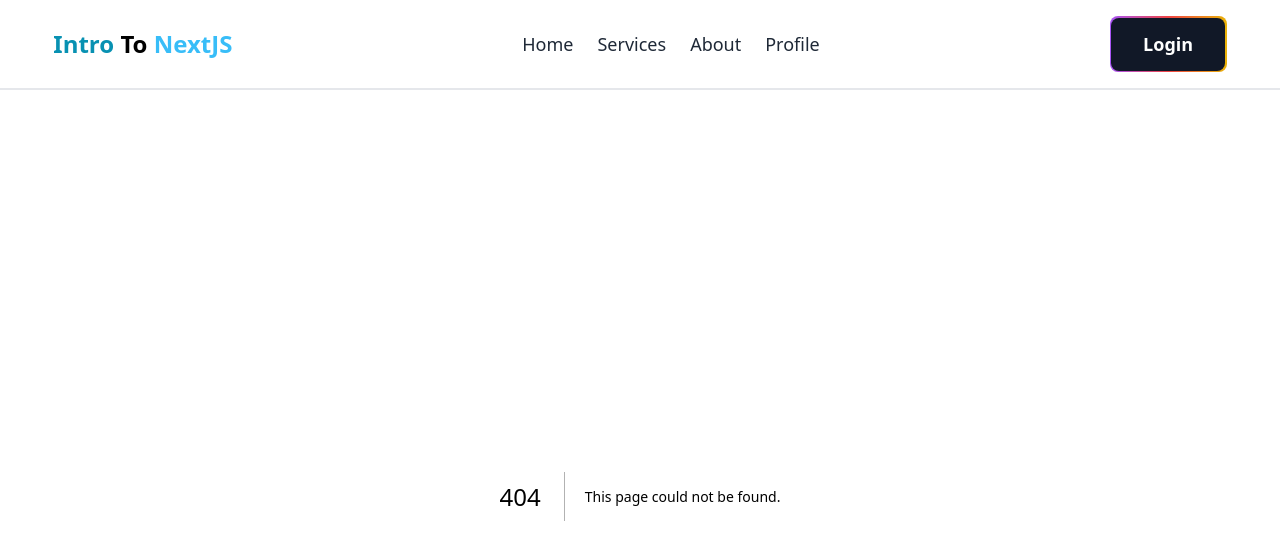
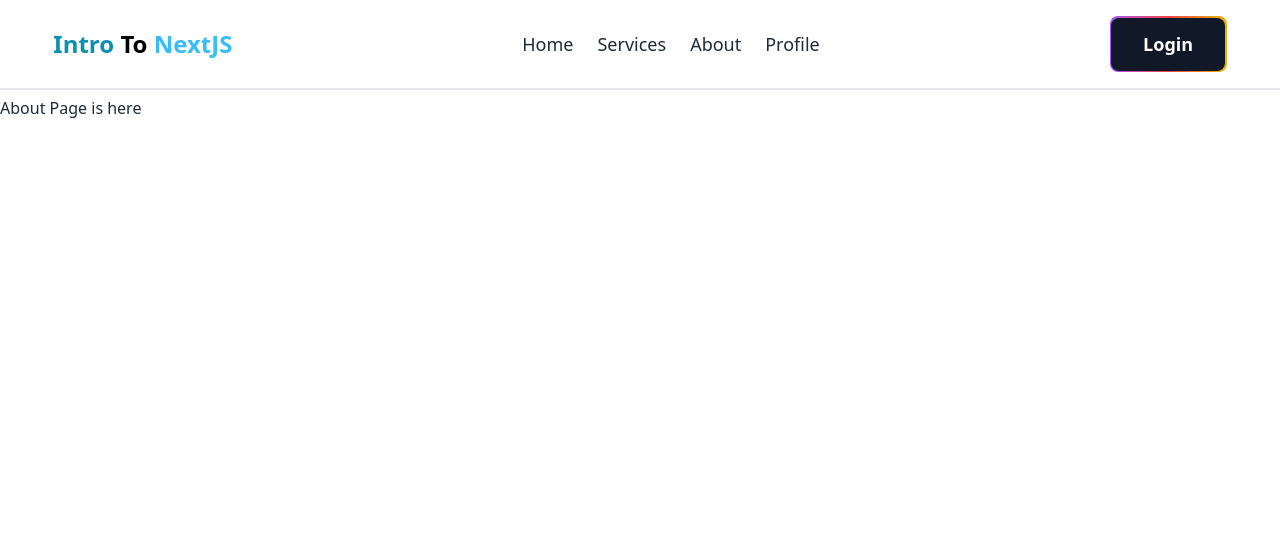
Before and after one commit to SK-Jabed/Intro-To-NextJS, a Next.js app: page /about in a window 1280 px wide. Before the commit this address had no page. Shown: the top 560 px of the page. Built offline with nearby package versions, Linux system fonts and the light colour scheme.

Commit message:
About Page and Routing for This Page is Completed

```diff
--- /dev/null
+++ b/src/app/about/page.jsx
@@ -0,0 +1,11 @@
+import React from 'react';
+
+const page = () => {
+    return (
+        <div>
+            About Page is here
+        </div>
+    );
+};
+
+export default page;
--- /dev/null
+++ b/src/app/profile/app.jsx
@@ -0,0 +1,11 @@
+import React from 'react';
+
+const app = () => {
+    return (
+        <div>
+            Profile Page is here
+        </div>
+    );
+};
+
+export default app;
```
